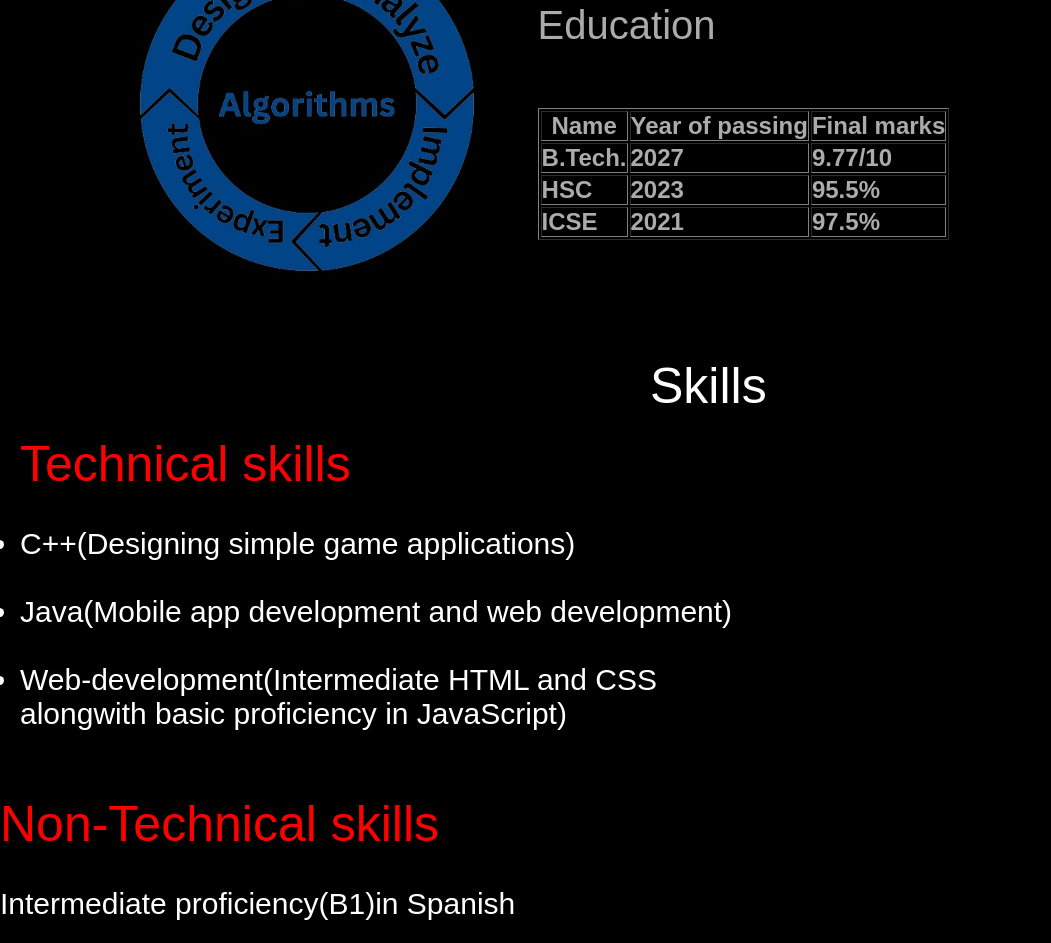
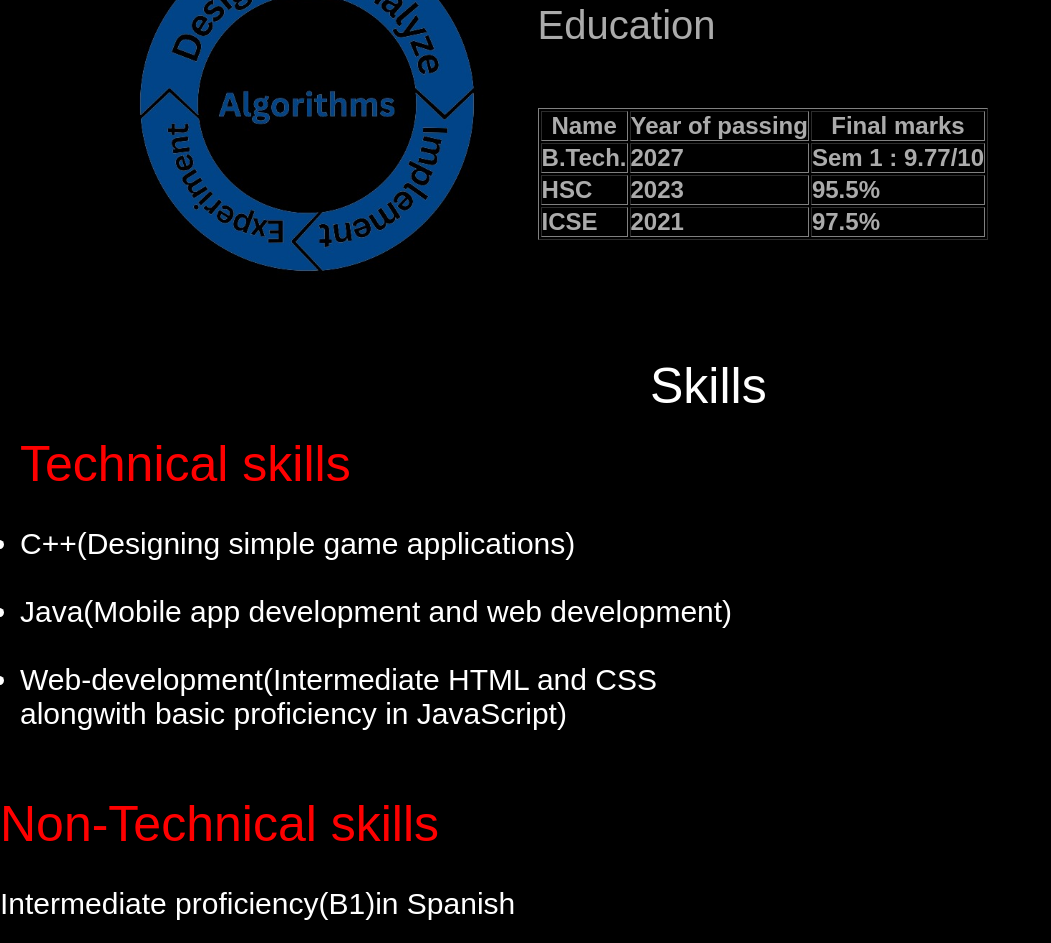
Before and after one commit to VedaangPagnis/portfolio, a plain HTML site: page index.html in a window 1280 px wide. Shown: the part 1375-2318 px from the top of the page, without its empty margins (0-1051 px from the left). Drawn offline with Linux system fonts and the light colour scheme.

Commit message:
Update index.html

```diff
--- a/index.html
+++ b/index.html
@@ -48,7 +48,7 @@
                 <tr>
                   <td>B.Tech.</td>
                   <td>2027</td>
-                  <td>9.77/10</td>
+                  <td>Sem 1 : 9.77/10</td>
                 </tr>
                 <tr>
                   <td>HSC</td>
```
